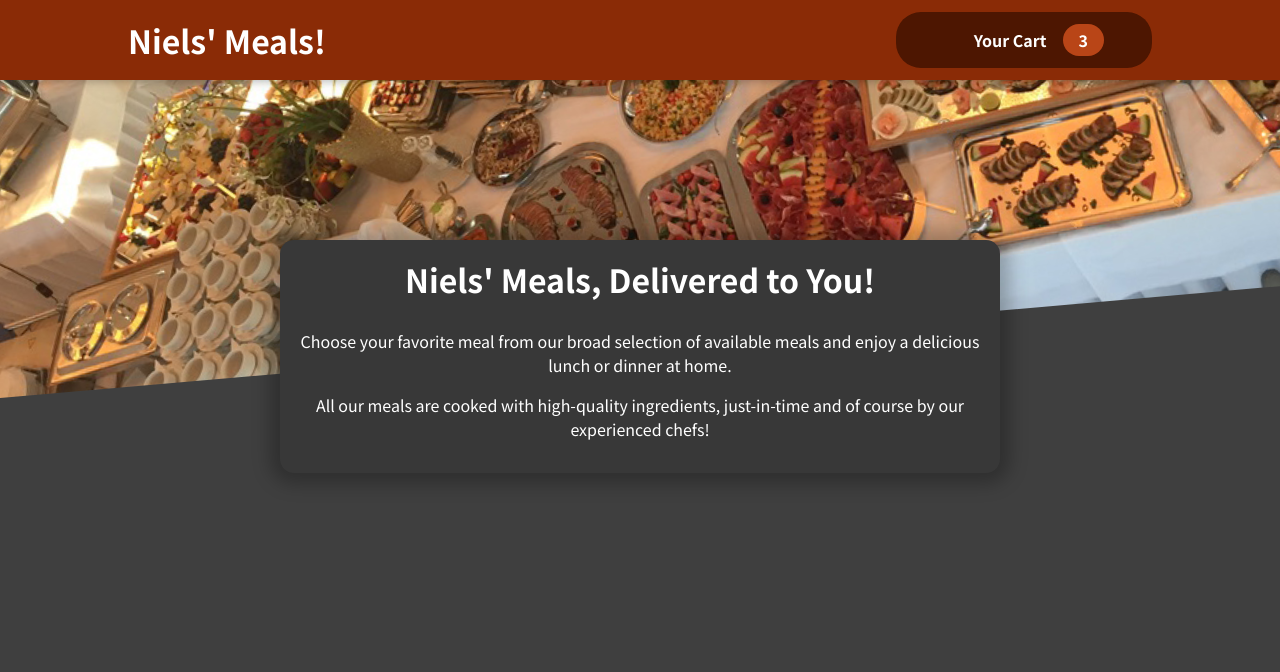
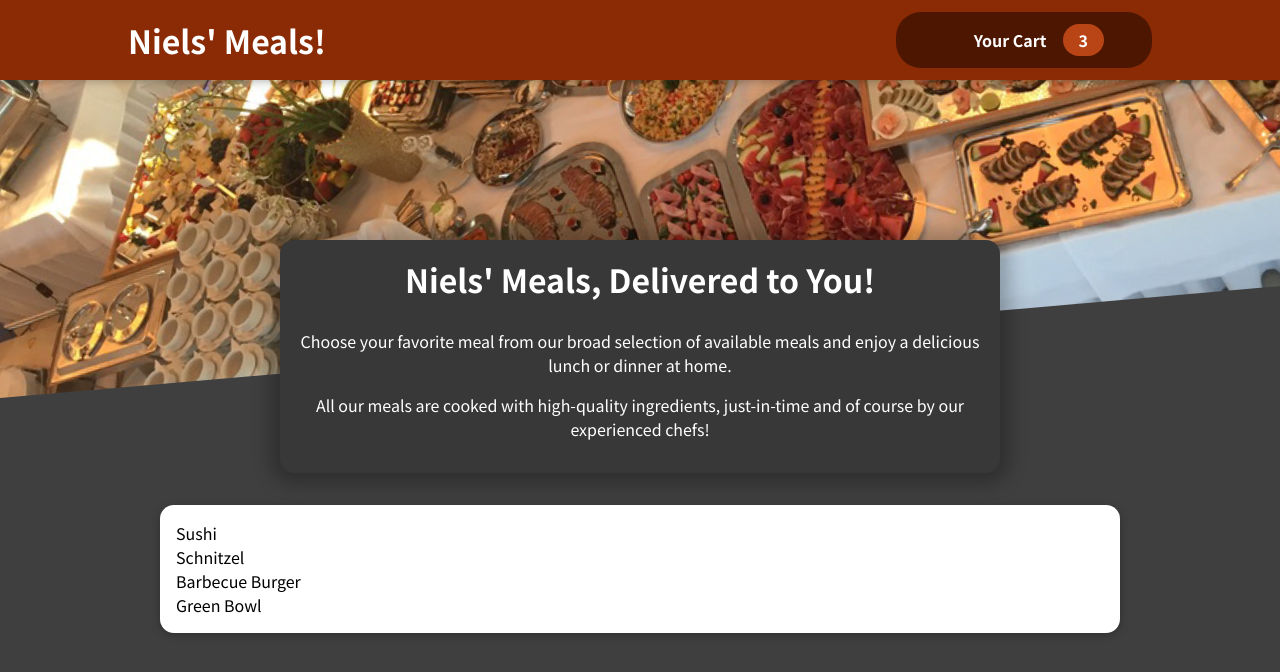
Before and after one commit to nielsmichael/react-food-app, a React (Create React App) app: page / in a window 1280 px wide. Shown: the top 672 px of the page. Built offline with nearby package versions, Linux system fonts and the light colour scheme; some icons are missing.

Commit message:
Fix Card comp, wrap food items w/ card

```diff
--- a/src/components/Meals/AvailableMeals.js
+++ b/src/components/Meals/AvailableMeals.js
@@ -1,3 +1,4 @@
+import Card from "../UI/Card";
 import classes from "./AvailableMeals.module.css";
 
 const DUMMY_MEALS = [
@@ -30,11 +31,13 @@ const DUMMY_MEALS = [
 
 const AvailableMeals = () => {
   // Can simply map our DUMMY_MEALS in the return statement, but storing it in a helper var like this produces leaner JSX code
-  const mealsList = DUMMY_MEALS.map((meal) => <li></li>);
+  const mealsList = DUMMY_MEALS.map((meal) => <li>{meal.name}</li>);
 
   return (
     <section className={classes.meals}>
-      <ul>{mealsList}</ul>
+      <Card>
+        <ul>{mealsList}</ul>
+      </Card>
     </section>
   );
 };
--- a/src/components/UI/Card.js
+++ b/src/components/UI/Card.js
@@ -3,7 +3,7 @@ import React from "react";
 import classes from "./Card.module.css";
 
 const Card = (props) => {
-  return <div className="card">{props.children}</div>;
+  return <div className={classes.card}>{props.children}</div>;
 };
 
 export default Card;
```
